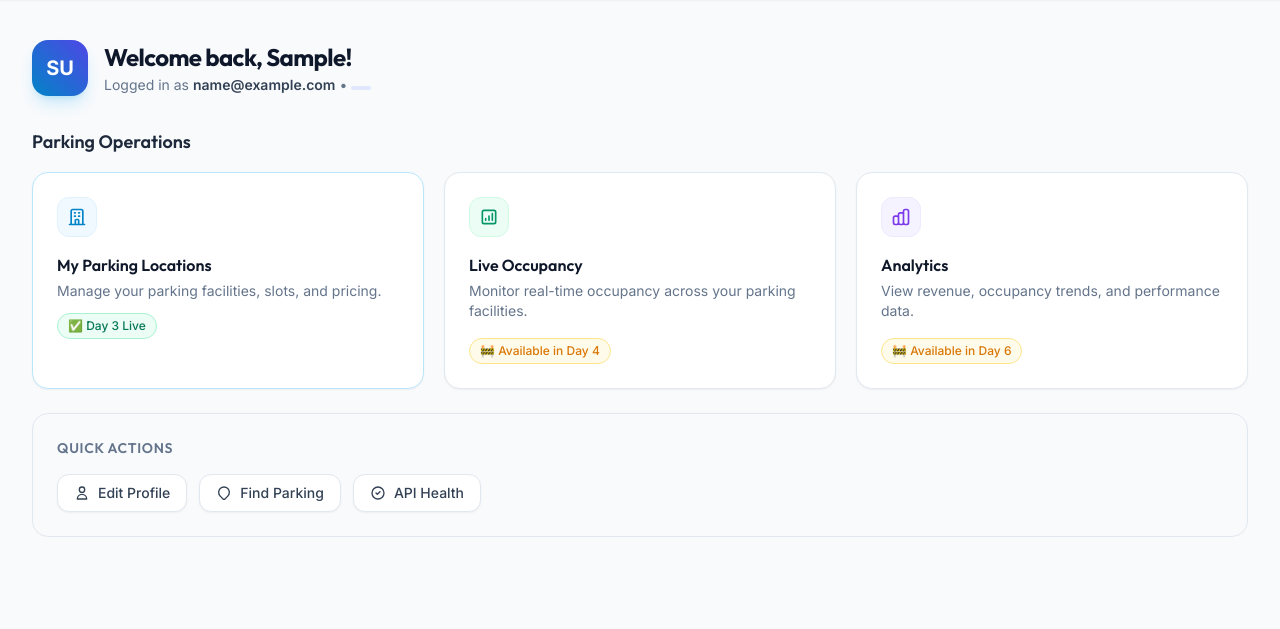
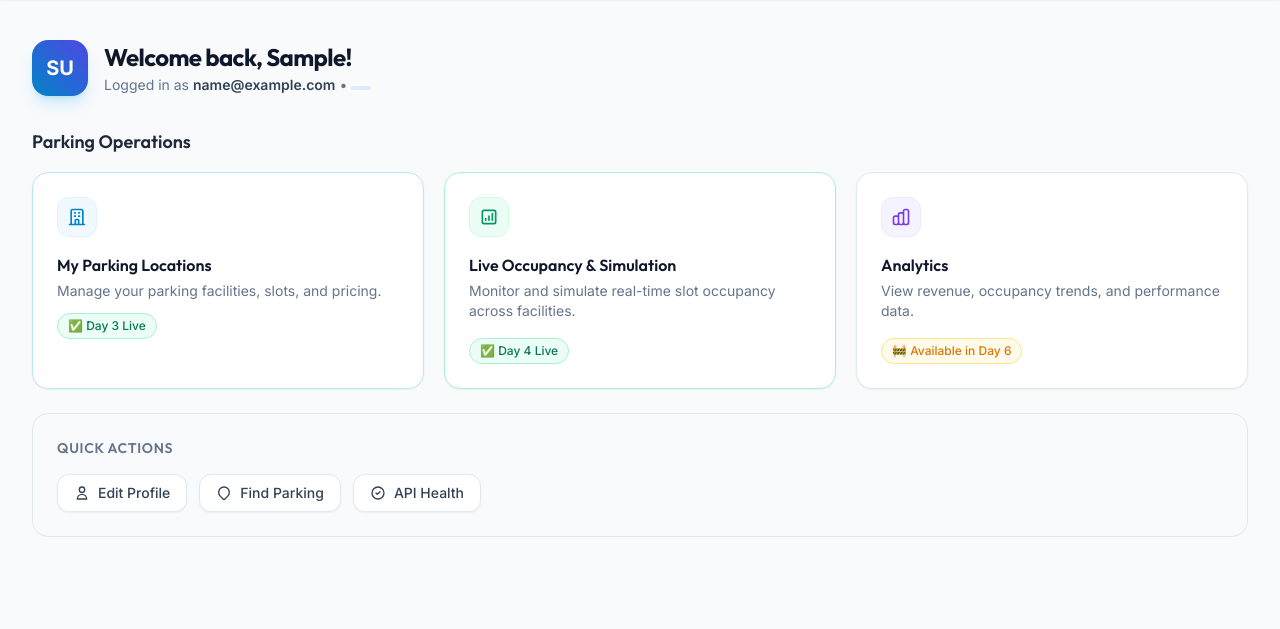
Before and after one commit to SasiniSiriwardhana/smart-parking-platform, a Django app: page /dashboard/ in a window 1280 px wide. Shown: the part 66-695 px from the top of the page. Run offline with Django 5.2, Linux system fonts and the light colour scheme; the visitor is signed in with stand-in values (Sample User, id 1); some libraries are stand-ins or nearby versions.

Commit message:
feat(ui): update provider dashboard with live occupancy navigation

```diff
--- a/django_backend/templates/accounts/dashboard.html
+++ b/django_backend/templates/accounts/dashboard.html
@@ -108,19 +108,20 @@
                 </div>
             </a>
 
-            <!-- Occupancy Card -->
-            <div class="bg-white rounded-2xl border border-slate-200 p-6 shadow-sm hover:shadow-md transition-shadow group">
+            <!-- Occupancy Card (Day 4 - LIVE) -->
+            <a href="{% url 'parking:provider_list' %}" class="bg-white rounded-2xl border border-emerald-200 p-6 shadow-sm hover:shadow-md hover:border-emerald-300 transition-all group">
                 <div class="w-10 h-10 rounded-xl bg-emerald-50 border border-emerald-100 flex items-center justify-center mb-4 group-hover:scale-110 transition-transform">
                     <svg class="w-5 h-5 text-emerald-600" fill="none" stroke="currentColor" viewBox="0 0 24 24">
                         <path stroke-linecap="round" stroke-linejoin="round" stroke-width="2" d="M16 8v8m-4-5v5m-4-2v2m-2 4h12a2 2 0 002-2V6a2 2 0 00-2-2H6a2 2 0 00-2 2v12a2 2 0 002 2z"/>
                     </svg>
                 </div>
-                <h3 class="font-semibold text-slate-900 mb-1">Live Occupancy</h3>
-                <p class="text-sm text-slate-500 mb-4">Monitor real-time occupancy across your parking facilities.</p>
-                <span class="inline-flex items-center text-xs font-medium text-amber-600 bg-amber-50 border border-amber-200 px-2.5 py-1 rounded-full">
-                    🚧 Available in Day 4
+                <h3 class="font-semibold text-slate-900 mb-1">Live Occupancy & Simulation</h3>
+                <p class="text-sm text-slate-500 mb-4">Monitor and simulate real-time slot occupancy across facilities.</p>
+                <span class="inline-flex items-center text-xs font-medium text-emerald-700 bg-emerald-50 border border-emerald-200 px-2.5 py-1 rounded-full">
+                    ✅ Day 4 Live
                 </span>
-            </div>
+            </a>
+
 
             <!-- Analytics Card -->
             <div class="bg-white rounded-2xl border border-slate-200 p-6 shadow-sm hover:shadow-md transition-shadow group">
```
